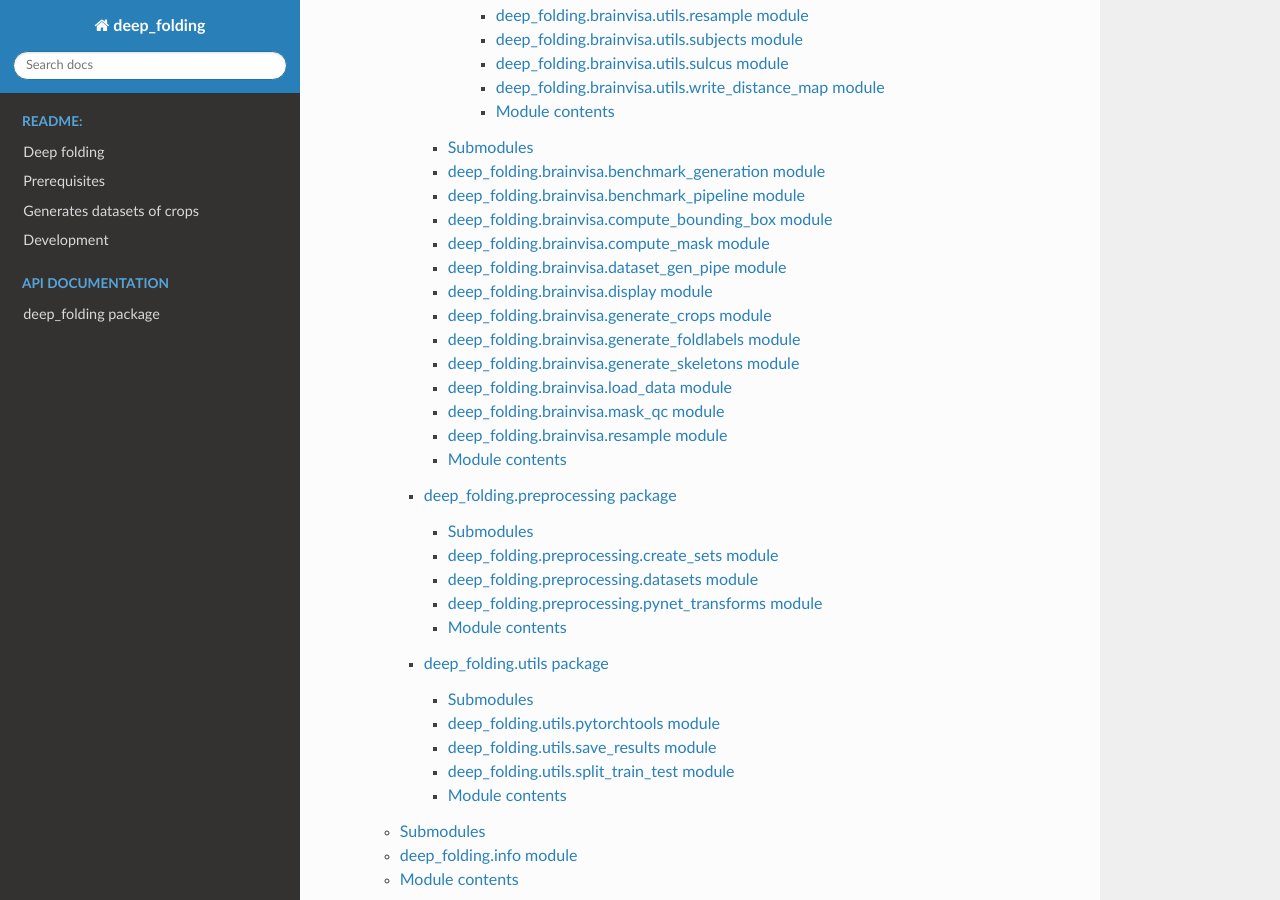
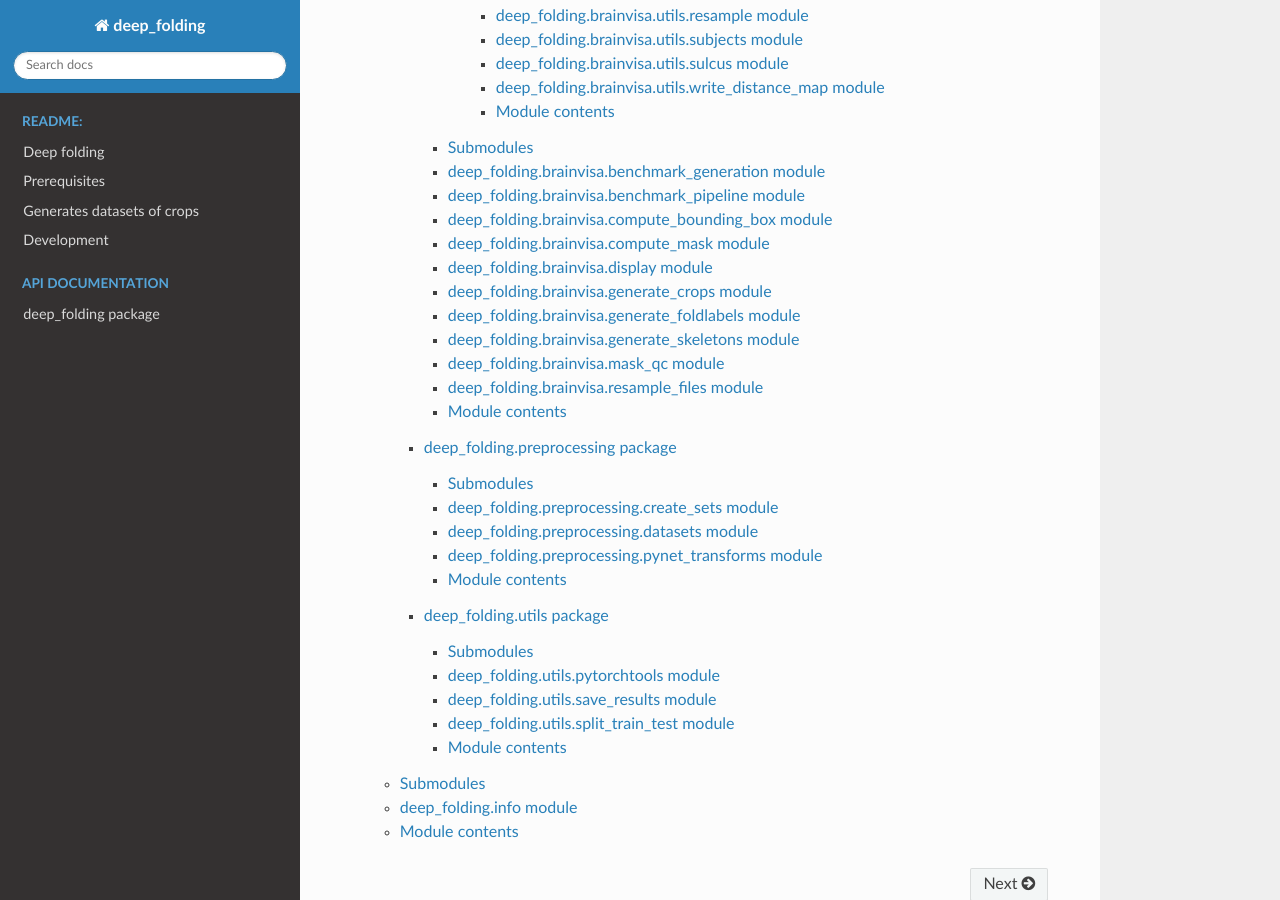
Before and after one commit to neurospin/deep_folding, a Sphinx documentation site: the page built from docs/source/index.rst, in a window 1280 px wide and 900 px high, scrolled down 949 px. Built offline with Sphinx 7.4.7 and the Read the Docs theme 2.0.0, drawn with Linux system fonts in a browser that asks for light colours.

```diff
--- a/docs/source/conf.py
+++ b/docs/source/conf.py
@@ -128,7 +128,7 @@ latex_elements = {
 #  author, documentclass [howto, manual, or own class]).
 latex_documents = [
     (master_doc, 'deep_folding.tex', u'deep_folding Documentation',
-     u'Marco Pascucci', 'manual'),
+     u'Joel Chavas, Louise Guillon', 'manual'),
 ]
 
 
--- a/docs/source/deep_folding.brainvisa.rst
+++ b/docs/source/deep_folding.brainvisa.rst
@@ -43,14 +43,6 @@ deep\_folding\.brainvisa\.compute\_mask module
     :undoc-members:
     :show-inheritance:
 
-deep\_folding\.brainvisa\.dataset\_gen\_pipe module
----------------------------------------------------
-
-.. automodule:: deep_folding.brainvisa.dataset_gen_pipe
-    :members:
-    :undoc-members:
-    :show-inheritance:
-
 deep\_folding\.brainvisa\.display module
 ----------------------------------------
 
@@ -83,13 +75,6 @@ deep\_folding\.brainvisa\.generate\_skeletons module
     :undoc-members:
     :show-inheritance:
 
-deep\_folding\.brainvisa\.load\_data module
--------------------------------------------
-
-.. automodule:: deep_folding.brainvisa.load_data
-    :members:
-    :undoc-members:
-    :show-inheritance:
 
 deep\_folding\.brainvisa\.mask\_qc module
 -----------------------------------------
@@ -99,10 +84,10 @@ deep\_folding\.brainvisa\.mask\_qc module
     :undoc-members:
     :show-inheritance:
 
-deep\_folding\.brainvisa\.resample module
------------------------------------------
+deep\_folding\.brainvisa\.resample\_files module
+------------------------------------------------
 
-.. automodule:: deep_folding.brainvisa.resample
+.. automodule:: deep_folding.brainvisa.resample_files
     :members:
     :undoc-members:
     :show-inheritance:
```
Also changed, not shown: 1 other file.
